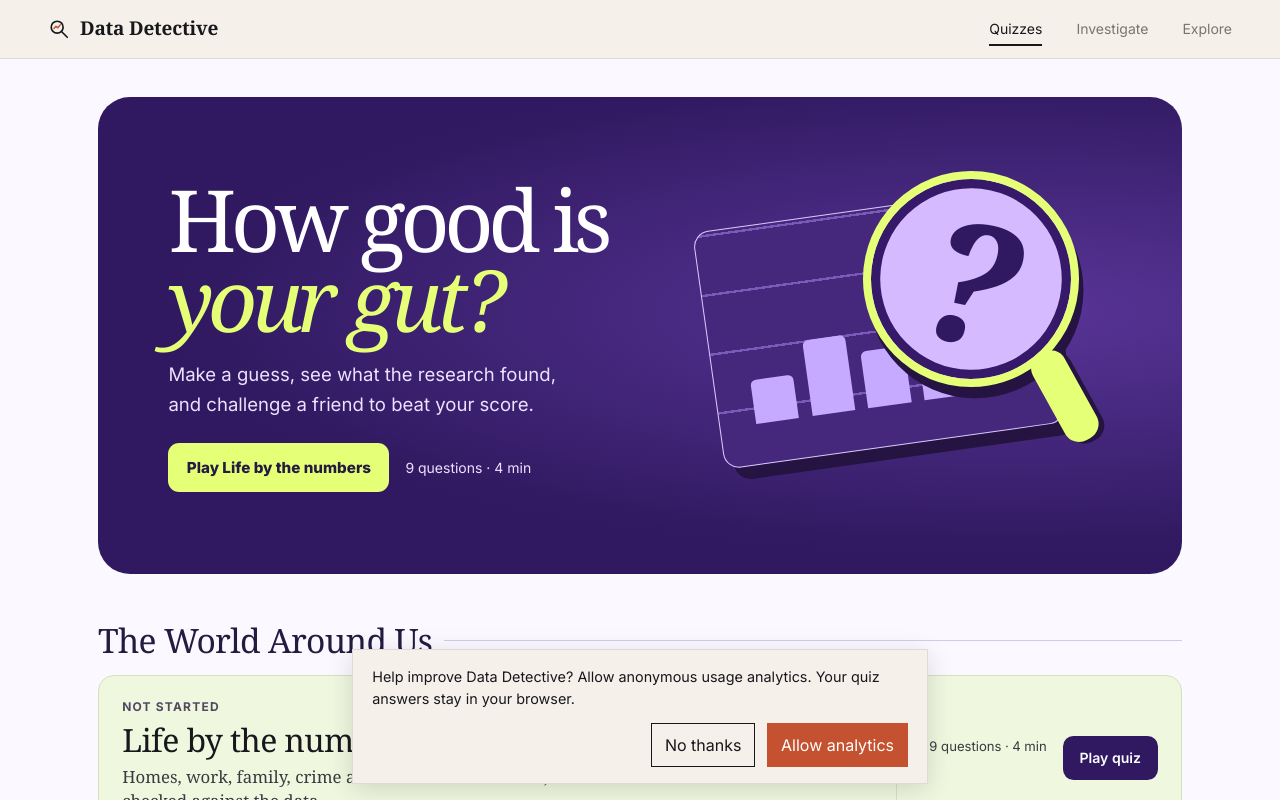
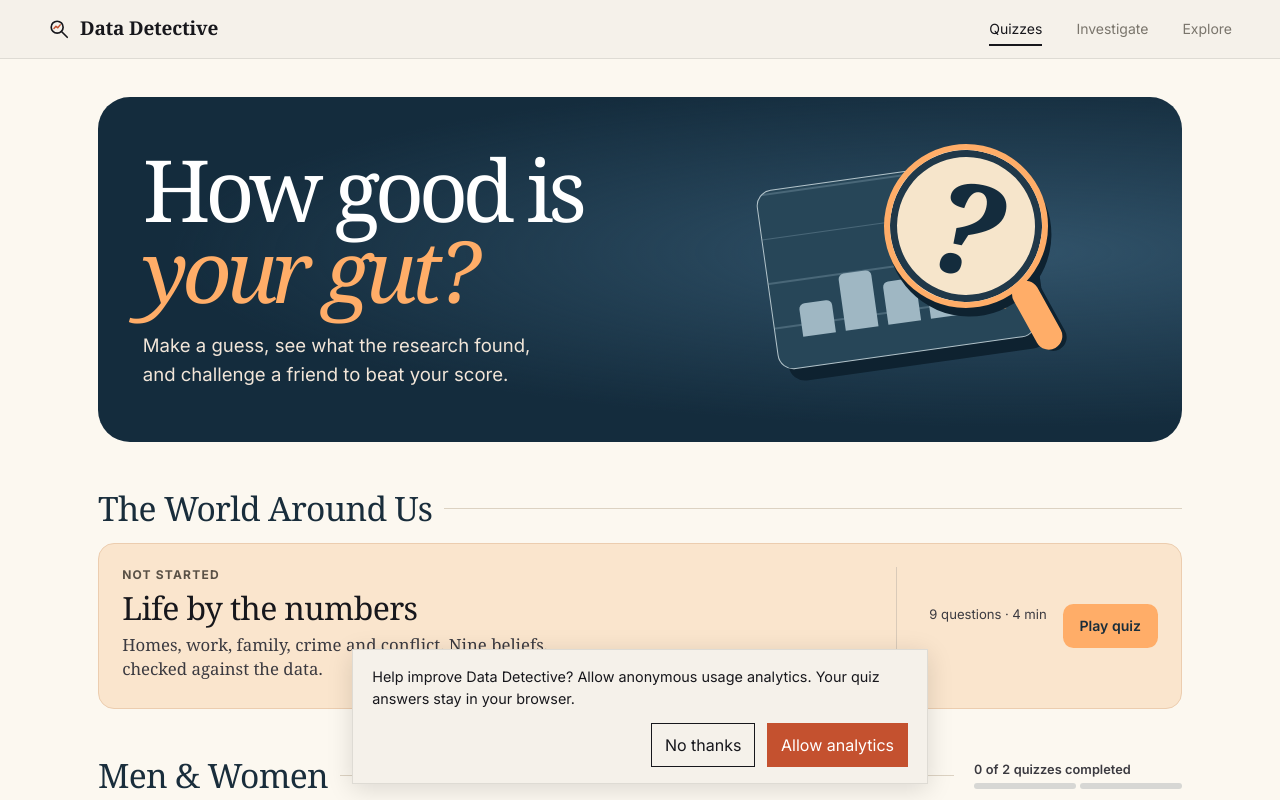
Before and after one commit to mishpedraza/data-detective, a React (Vite) app: page / in a window 1280 px wide. Shown: the top 800 px of the page. Built offline with nearby package versions, Linux system fonts and the light colour scheme.

Commit message:
Simplify quiz entry and switch preview to navy and orange

```diff
--- a/src/lib/scorecard.ts
+++ b/src/lib/scorecard.ts
@@ -12,11 +12,11 @@ export type Scorecard =
 export const CARD_WIDTH = 1080
 export const CARD_HEIGHT = 1350
 
-const PAPER = '#301960'
+const PAPER = '#142c3d'
 const INK = '#ffffff'
-const INK_2 = '#eee1ff'
-const MUTED = '#d8c2f7'
-const HIGHLIGHT = '#e5ff77'
+const INK_2 = '#f2e6d9'
+const MUTED = '#dbc6b2'
+const HIGHLIGHT = '#ffad68'
 const SERIF = '"Fraunces Variable", "Iowan Old Style", Georgia, serif'
 const SANS = '"Inter Variable", Inter, system-ui, sans-serif'
 const PAD = 96
--- a/src/pages/Quizzes.tsx
+++ b/src/pages/Quizzes.tsx
@@ -55,7 +55,7 @@ function Theme({ quiz, navigate }: { quiz: Quiz; navigate: (href: string) => voi
   const theme = themeProgress(quiz)
   const combined = hrefFor('discover', { quiz: quiz.id, mode: 'theme' })
   return (
-    <section className="quiz-theme" data-theme={quiz.id} aria-labelledby={`theme-${quiz.id}`} style={{ '--accent': quiz.accent } as CSSProperties}>
+    <section className="quiz-theme" data-theme={quiz.id} aria-labelledby={`theme-${quiz.id}`}>
       <div className="quiz-theme-head">
         <h2 id={`theme-${quiz.id}`} className="quiz-theme-title">{quiz.title}</h2>
         {theme.chapters.length > 1 && <ThemeMeter theme={theme} />}
@@ -73,14 +73,6 @@ function Theme({ quiz, navigate }: { quiz: Quiz; navigate: (href: string) => voi
 
 export function QuizCollection({ navigate }: { navigate: (href: string) => void }) {
   const playable = QUIZZES.filter((quiz) => quiz.format === 'chapter' && quizQuestions(quiz).length > 0)
-  const featuredQuiz = playable[0]
-  const featuredChapter = featuredQuiz?.chapters[0]
-  const entry = featuredChapter && chapterEntry(featuredQuiz, featuredChapter.id)
-  const featured = entry && featuredChapter && {
-    entry,
-    chapter: featuredChapter,
-    ...playStatus(entry.questions, entry.answers, featuredChapter.minutes),
-  }
   const browsable = QUIZZES.find((quiz) => quiz.browse)
   const browse = browsable && hrefFor('discover', { quiz: browsable.id, mode: 'browse' })
   return (
@@ -90,13 +82,6 @@ export function QuizCollection({ navigate }: { navigate: (href: string) => void
           <div className="quiz-show-intro">
             <h1 tabIndex={-1}>How good is <em>your gut?</em></h1>
             <p className="quiz-subtitle">Make a guess, see what the research found, and challenge a friend to beat your score.</p>
-            {featured && <div className="quiz-show-start">
-              <a className="quiz-show-button" href={featured.entry.href}
-                onClick={follow(navigate, featured.entry.href, () => trackQuizOpen(featuredQuiz, featured.chapter, featured.entry))}>
-                {featured.state === 'not-started' ? 'Play ' + featured.chapter.title : featured.action}
-              </a>
-              <span>{featured.meta}</span>
-            </div>}
           </div>
           <div className="quiz-show-art" aria-hidden="true">
             <div className="quiz-show-plot"><i /><i /><i /><i /><i /></div>
--- a/src/quiz-show.css
+++ b/src/quiz-show.css
@@ -1,9 +1,9 @@
 /* Quiz preview palette */
 :root {
-  --show-ink: #231b40;
-  --show-violet: #301960;
-  --show-lime: #e5ff77;
-  --show-paper: #fbf8ff;
+  --show-ink: #192d3b;
+  --show-navy: #142c3d;
+  --show-orange: #ffad68;
+  --show-paper: #fcf8f0;
 }
 
 body:has(.quiz-home, .chapter-quiz) { background: var(--show-paper); }
@@ -14,9 +14,9 @@ body:has(.quiz-home, .chapter-quiz) { background: var(--show-paper); }
   grid-template-columns: minmax(0, 1.05fr) minmax(0, .95fr);
   align-items: center;
   gap: 2rem;
-  padding: clamp(1.5rem, 5.5vw, 5rem);
+  padding: clamp(1.4rem, 3.5vw, 3rem);
   color: white;
-  background: radial-gradient(ellipse at 84% 45%, #593598, transparent 65%), var(--show-violet);
+  background: radial-gradient(ellipse at 84% 45%, #31536a, transparent 65%), var(--show-navy);
   border-radius: clamp(1rem, 3vw, 2rem);
   overflow: hidden;
 }
@@ -28,27 +28,11 @@ body:has(.quiz-home, .chapter-quiz) { background: var(--show-paper); }
   line-height: .94;
   letter-spacing: -.065em;
 }
-.quiz-show-hero h1 em { display: block; color: var(--show-lime); font-weight: inherit; }
-.quiz-show-hero .quiz-subtitle { color: #eee1ff; font: 400 clamp(1rem, 1.6vw, 1.16rem)/1.6 var(--sans); }
-.quiz-show-start { display: flex; align-items: center; flex-wrap: wrap; gap: .8rem 1rem; margin-top: 1.5rem; }
-.quiz-show-start > span { color: #eee1ff; font-size: .875rem; }
-.quiz-show-button {
-  display: inline-flex;
-  align-items: center;
-  min-height: 49px;
-  padding: .7rem 1.15rem;
-  border-radius: .7rem;
-  background: var(--show-lime);
-  color: var(--show-ink);
-  text-decoration: none;
-  font: 750 .95rem/1.25 var(--sans);
-}
-.quiz-show-button:hover { background: #f0ffa7; }
-.quiz-show-button:focus-visible { outline: 3px solid white; outline-offset: 4px; }
-
+.quiz-show-hero h1 em { display: block; color: var(--show-orange); font-weight: inherit; }
+.quiz-show-hero .quiz-subtitle { color: #f2e6d9; font: 400 clamp(1rem, 1.6vw, 1.16rem)/1.6 var(--sans); }
 .quiz-show-art {
   position: relative;
-  width: min(100%, 25rem);
+  width: min(100%, 19rem);
   aspect-ratio: 1.19;
   justify-self: center;
   container-type: inline-size;
@@ -60,17 +44,17 @@ body:has(.quiz-home, .chapter-quiz) { background: var(--show-paper); }
   align-items: end;
   gap: 5%;
   padding: 10% 9%;
-  border: 1px solid #ddcaff;
+  border: 1px solid #b2c3ca;
   border-radius: 1rem;
-  background: repeating-linear-gradient(0deg, transparent 0 23%, #7b59b8 23% 24%, transparent 24% 25%), #45287c;
-  box-shadow: .6rem .8rem 0 #251341;
+  background: repeating-linear-gradient(0deg, transparent 0 23%, #496778 23% 24%, transparent 24% 25%), #274658;
+  box-shadow: .6rem .8rem 0 #0e2230;
   transform: rotate(-8deg);
 }
-.quiz-show-plot i { flex: 1; height: 28%; border-radius: .35rem .35rem 0 0; background: #c5aaff; }
+.quiz-show-plot i { flex: 1; height: 28%; border-radius: .35rem .35rem 0 0; background: #9fb7c3; }
 .quiz-show-plot i:nth-child(2) { height: 48%; }
 .quiz-show-plot i:nth-child(3) { height: 36%; }
 .quiz-show-plot i:nth-child(4) { height: 72%; }
-.quiz-show-plot i:nth-child(5) { height: 90%; background: var(--show-lime); }
+.quiz-show-plot i:nth-child(5) { height: 90%; background: var(--show-orange); }
 .quiz-show-lens {
   position: absolute;
   display: grid;
@@ -79,11 +63,11 @@ body:has(.quiz-home, .chapter-quiz) { background: var(--show-paper); }
   right: 4%;
   width: 54%;
   aspect-ratio: 1;
-  border: .05em solid var(--show-lime);
+  border: .05em solid var(--show-orange);
   border-radius: 50%;
-  background: #d6baff;
-  color: var(--show-violet);
-  box-shadow: inset 0 0 0 .055em #361968, .04em .06em 0 #251341;
+  background: #f6e5cb;
+  color: var(--show-navy);
+  box-shadow: inset 0 0 0 .055em #203849, .04em .06em 0 #0e2230;
   font: italic 600 42cqi/.95 var(--serif);
   transform: rotate(12deg);
 }
@@ -95,39 +79,41 @@ body:has(.quiz-home, .chapter-quiz) { background: var(--show-paper); }
   top: 79%;
   left: 83%;
   border-radius: 1rem;
-  background: var(--show-lime);
-  box-shadow: .025em .025em 0 #251341;
+  background: var(--show-orange);
+  box-shadow: .025em .025em 0 #0e2230;
   transform: rotate(-41deg);
   transform-origin: top;
 }
 
+.quiz-home .quiz-theme { --accent: var(--show-navy); }
 .quiz-home .quiz-theme-title { color: var(--show-ink); }
-.quiz-home .quiz-theme-title::after { background: #d8c7ed; }
-.quiz-home .quiz-card { background: #efe5ff; border: 1px solid #d8c7ed; border-radius: 1rem; }
-.quiz-home [data-theme='world'] .quiz-card { background: #eff7df; border-color: #d5e1bd; }
-.quiz-home .quiz-action { background: var(--show-violet); border-radius: .65rem; }
+.quiz-home .quiz-theme-title::after { background: #dcd2c2; }
+.quiz-home .quiz-card { background: #f5ebdc; border: 1px solid #dcd2c2; border-radius: 1rem; }
+.quiz-home [data-theme='world'] .quiz-card { background: #fae5cd; border-color: #eccdaf; }
+.quiz-home .quiz-action { background: var(--show-navy); border-radius: .65rem; }
+.quiz-home [data-theme='world'] .quiz-action { background: var(--show-orange); color: var(--show-ink); }
 .quiz-home .quiz-action > span, .quiz-home .quiz-browse-go > span { display: none; }
 .quiz-home .quiz-browse { background: white; border-radius: 1rem; }
 .quiz-home .quiz-state { font-size: .75rem; }
-.quiz-home .quiz-state.is-not-started { color: #514960; }
+.quiz-home .quiz-state.is-not-started { color: #5a5146; }
 
-.ch-results { color: var(--show-ink); }
+.ch-results { --accent: var(--show-navy); color: var(--show-ink); }
 .ch-results h1 { color: var(--show-ink); }
 .ch-results .ch-score {
   padding: clamp(1rem, 4vw, 2rem);
   border-radius: 1.15rem;
-  background: var(--show-violet);
+  background: var(--show-navy);
 }
-.ch-results .ch-score-big { color: var(--show-lime); font-size: clamp(3.75rem, 17vw, 8rem); }
-.ch-results .ch-score-of { color: #efe2ff; white-space: nowrap; }
+.ch-results .ch-score-big { color: var(--show-orange); font-size: clamp(3.75rem, 17vw, 8rem); }
+.ch-results .ch-score-of { color: #f2e6d9; white-space: nowrap; }
 .ch-results .theme-breakdown a, .chapter-quiz .theme-next { border-radius: 1rem; }
 
 .ch-results .score-share {
   grid-template-columns: minmax(0, 13rem) minmax(0, 1fr);
   padding: clamp(1rem, 4vw, 2rem);
-  border: 1px solid #dac8f4;
+  border: 1px solid #dcd2c2;
   border-radius: 1.15rem;
-  background: #efe5ff;
+  background: #f5ebdc;
 }
 .scorecard-preview img { border-radius: .7rem; }
 .score-share-actions h2 {
@@ -137,7 +123,7 @@ body:has(.quiz-home, .chapter-quiz) { background: var(--show-paper); }
   font: 550 clamp(1.6rem, 3.5vw, 2.3rem)/1.05 var(--serif);
 }
 .score-share-invite { flex-basis: 100%; margin: 0 0 .55rem; font: 400 1rem/1.45 var(--sans); }
-.chapter-quiz .challenge-primary.score-share-primary { flex-basis: 100%; justify-content: center; background: var(--show-violet); border-color: var(--show-violet); border-radius: .65rem; }
+.chapter-quiz .challenge-primary.score-share-primary { flex-basis: 100%; justify-content: center; background: var(--show-navy); border-color: var(--show-navy); border-radius: .65rem; }
 .score-share-secondary { border-radius: .65rem; background: white; }
 .score-share-actions .discovery-note:empty { margin: 0; min-height: 0; }
 
```
